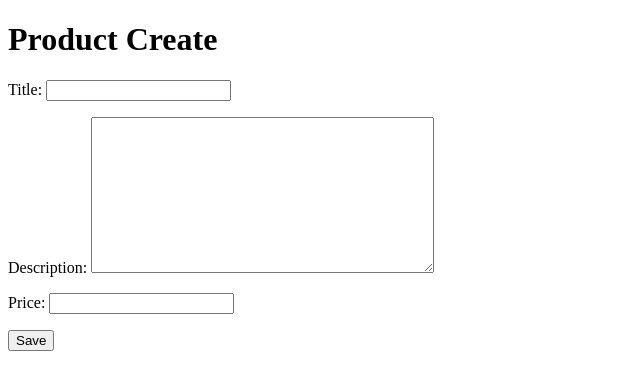
After one commit to vinayak-nk/django-concepts, a Django app: page /product/create/ in a window 1280 px wide. The commit adds this page. Shown: the top 390 px of the page, without its empty margins (0-640 px from the left). Run offline with Django 4.2, Linux system fonts and the light colour scheme.

```diff
--- /dev/null
+++ b/trydjango/products/forms.py
@@ -0,0 +1,13 @@
+from dataclasses import fields
+from django import forms
+
+from .models import Product
+
+class ProductForm(forms.ModelForm):
+  class Meta:
+    model = Product
+    fields = [
+      'title',
+      'description',
+      'price',
+    ]
--- a/trydjango/products/models.py
+++ b/trydjango/products/models.py
@@ -8,5 +8,5 @@ class Product(models.Model):
   title = models.CharField(max_length=120)
   description = models.TextField(blank=True, null=True) # blank -> required field; null -> database
   price = models.DecimalField(decimal_places=2, max_digits=10000)
-  summary = models.TextField() #default='test'
-  featured = models.BooleanField() #default not provided here
+  summary = models.TextField(blank=False, null=False) #default='test'
+  featured = models.BooleanField(default=False) #default not provided here
--- /dev/null
+++ b/trydjango/products/templates/products/create.html
@@ -0,0 +1,9 @@
+{% extends 'base.html' %}
+
+{% block content %}
+  <h1>Product Create</h1>
+  <form method="post"> {% csrf_token %}
+    {{ form.as_p }}
+    <input type="submit" value="Save" />
+  </form>
+{% endblock %}
--- a/trydjango/products/templates/products/detail.html
+++ b/trydjango/products/templates/products/detail.html
@@ -4,5 +4,5 @@
 
 <h1>Product templates</h1>
 
-{{ title }}
+  {{ object.title }}
 {% endblock %}
--- a/trydjango/products/urls.py
+++ b/trydjango/products/urls.py
@@ -2,5 +2,6 @@ from django.urls import path
 
 from . import views
 urlpatterns = [
-  path('', views.product_detail_view)
+  path('', views.product_detail_view),
+  path('create/', views.product_create_view)
 ]
--- a/trydjango/products/views.py
+++ b/trydjango/products/views.py
@@ -1,12 +1,24 @@
+from multiprocessing import context
 from django.shortcuts import render
 
 from .models import Product
+from .forms import ProductForm
+# Create your views here.
 
-# Create your views here.
+def product_create_view(request):
+  form = ProductForm(request.POST or None)
+  if form.is_valid():
+    form.save()
+
+  context = {
+    'form': form
+  }
+  return render(request, 'products/create.html', context)
+
 def product_detail_view(request):
   obj = Product.objects.get(id=1)
   context = {
-    'title': obj.title
+    'object': obj
   }
 
   return render(request, 'products/detail.html', context)
--- a/trydjango/templates/products/detail.html
+++ b/trydjango/templates/products/detail.html
@@ -4,5 +4,5 @@
 
 <h1>Project templates</h1>
 
-{{ title }}
+{{ object.title }}
 {% endblock %}
```
Also changed, not shown: README.md, trydjango/products/migrations/0003_alter_product_featured.py (added).
